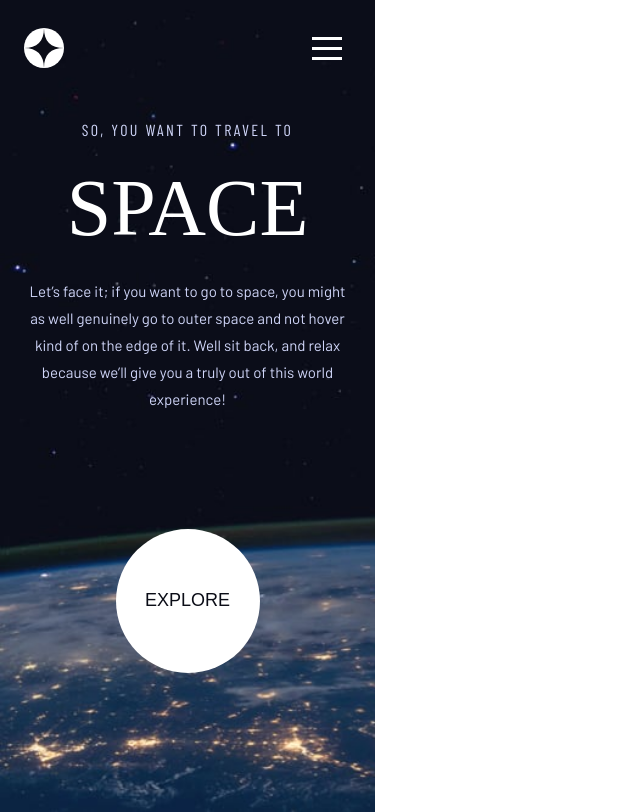
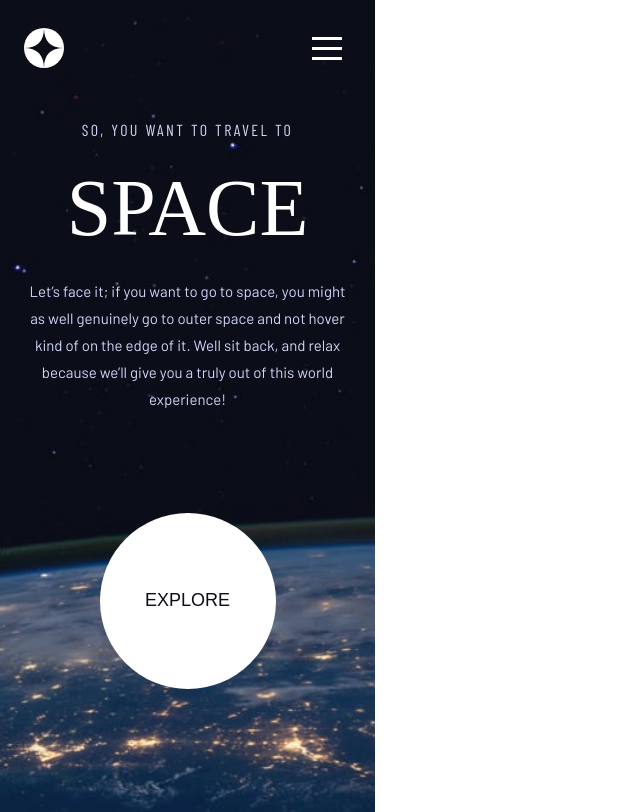
Before and after one commit to yogskr/space-tourism, a React (Vite) app: page / in a window 1280 px wide. Shown: the whole page, without its empty margins (0-640 px from the left). Built offline with nearby package versions, Linux system fonts and the light colour scheme; a web font is replaced by a local one.

Commit message:
Modified the Explore button styling

```diff
--- a/src/pages/home/module.Home.css
+++ b/src/pages/home/module.Home.css
@@ -71,14 +71,21 @@
 
 .buttonExplore {
   display: flex;
-  width: var(--font-size-desktop-text-preset-1);
-  height: var(--font-size-desktop-text-preset-1);
+  width: 144px;
+  height: 144px;
   justify-content: center;
   align-items: center;
   gap: var(--spacing-100);
-  border: none;
   border-radius: 999px;
   background: var(--color-white, #fff);
+  flex-shrink: 0;
+  border: 88px solid rgba(255, 255, 255, 0.1);
+  transition: box-shadow 0.5s 0.15s ease;
+}
+
+.buttonExplore:hover {
+  cursor: pointer;
+  box-shadow: 0px 0px 0px 60px rgba(255, 255, 255, 0.1);
 }
 
 .buttonContainer {
```
